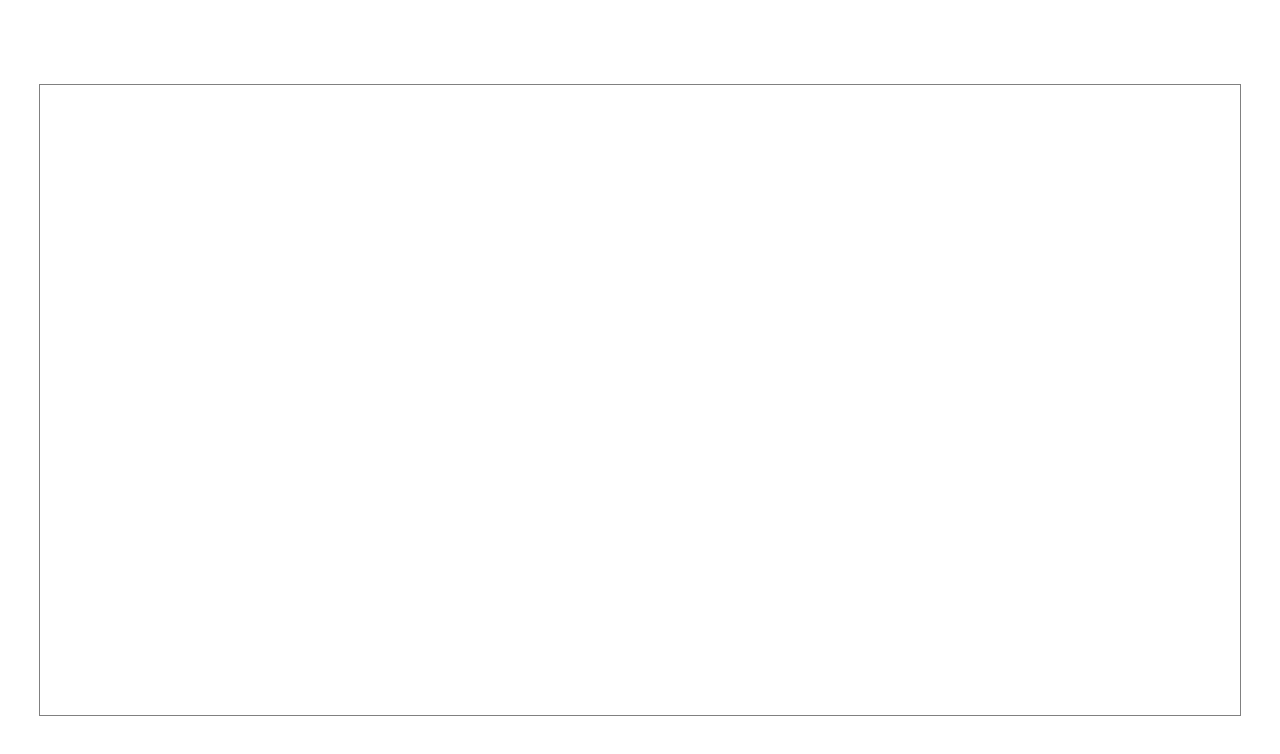
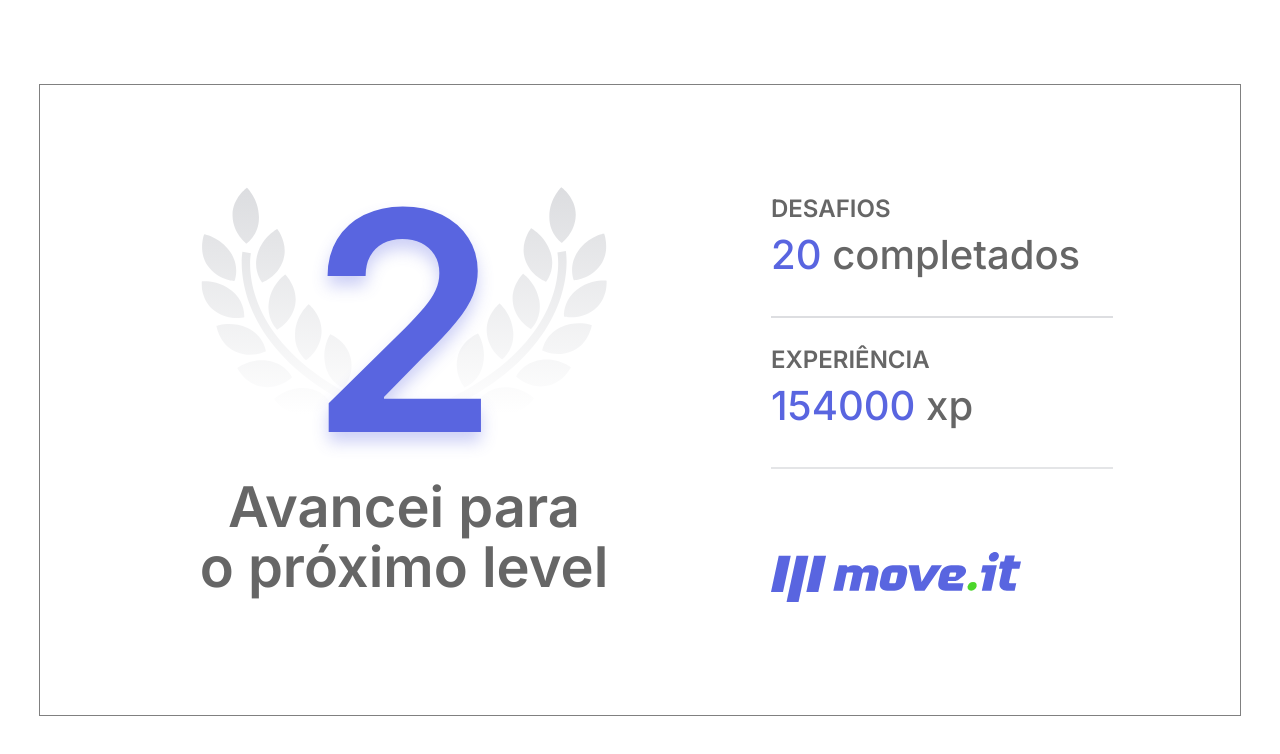
Before and after one commit to lucaspontoexe/nlw-04-social-share, a plain HTML site: page index.html in a window 1280 px wide. Drawn offline with Linux system fonts and the light colour scheme.

Commit message:
canvas: wait for font before drawing

```diff
--- a/index.html
+++ b/index.html
@@ -167,6 +167,12 @@
       ctx.fillText(level, advancedTextMiddlePoint, 102);
     }
 
+    function waitFontAndDraw() {
+      if (!("fonts" in document)) return;
+      document.fonts.load("500 40px Inter").then(drawCanvas);
+    }
+
+    waitFontAndDraw();
   </script>
 
   <style>
```
